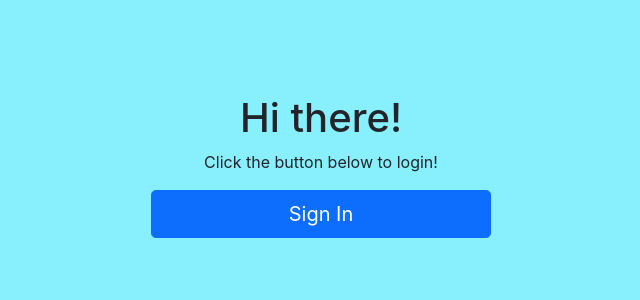
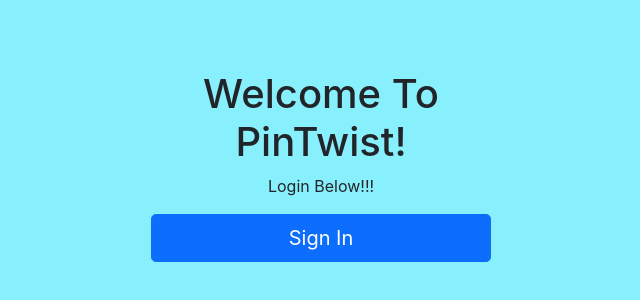
Before and after one commit to nss-evening-cohort-21/InCRUDibles, a Next.js app: page / in a window 1280 px wide. Shown: the part 194-494 px from the top of the page, without its empty margins (319-959 px from the left). Built offline with nearby package versions, Linux system fonts and the light colour scheme; no server answers.

Commit message:
Signin Component Display Change

```diff
--- a/components/Signin.js
+++ b/components/Signin.js
@@ -12,8 +12,8 @@
         margin: '0 auto',
       }}
     >
-      <h1>Hi there!</h1>
-      <p>Click the button below to login!</p>
+      <h1>Welcome To PinTwist!</h1>
+      <p>Login Below!!!</p>
       <button type="button" className="btn btn-primary btn-lg copy-btn" onClick={signIn}>
         Sign In
       </button>
```
